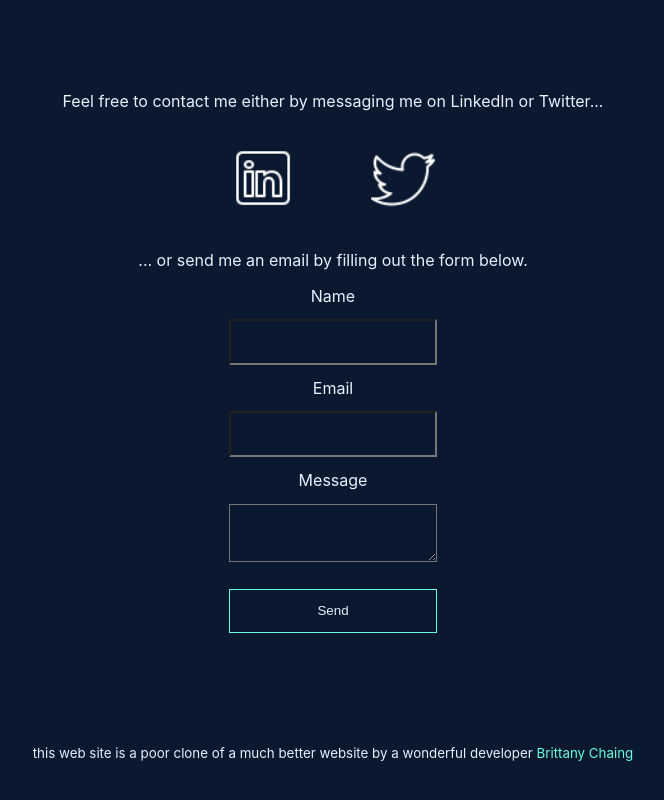
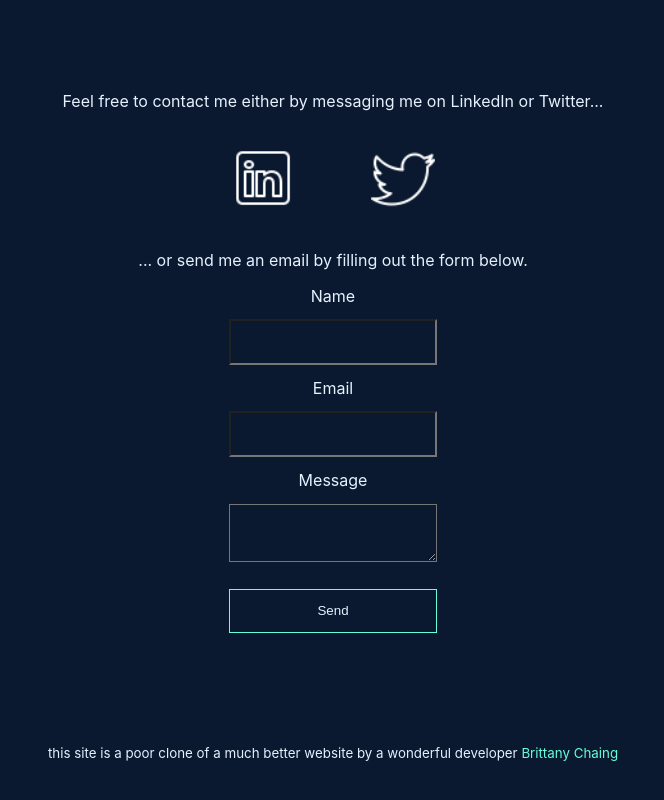
Before and after one commit to SalamanderCtesiphon/professional-portfolio, a React (Create React App) app: page / in a window 1280 px wide. Shown: the part 3626-4426 px from the top of the page, without its empty margins (307-971 px from the left). Built offline with nearby package versions, Linux system fonts and the light colour scheme.

Commit message:
fixed a typo in the footer

```diff
--- a/src/components/Footer.jsx
+++ b/src/components/Footer.jsx
@@ -3,7 +3,7 @@ import React from 'react'
 function Footer() {
   return (
     <div className="footer">
-      <small>this web site is a poor clone of a much better website by a wonderful developer <a className='nav-link' href="https://v4.brittanychiang.com/">Brittany Chaing</a></small>
+      <small>this site is a poor clone of a much better website by a wonderful developer <a className='nav-link' href="https://v4.brittanychiang.com/">Brittany Chaing</a></small>
     </div>
 )
 }
```
